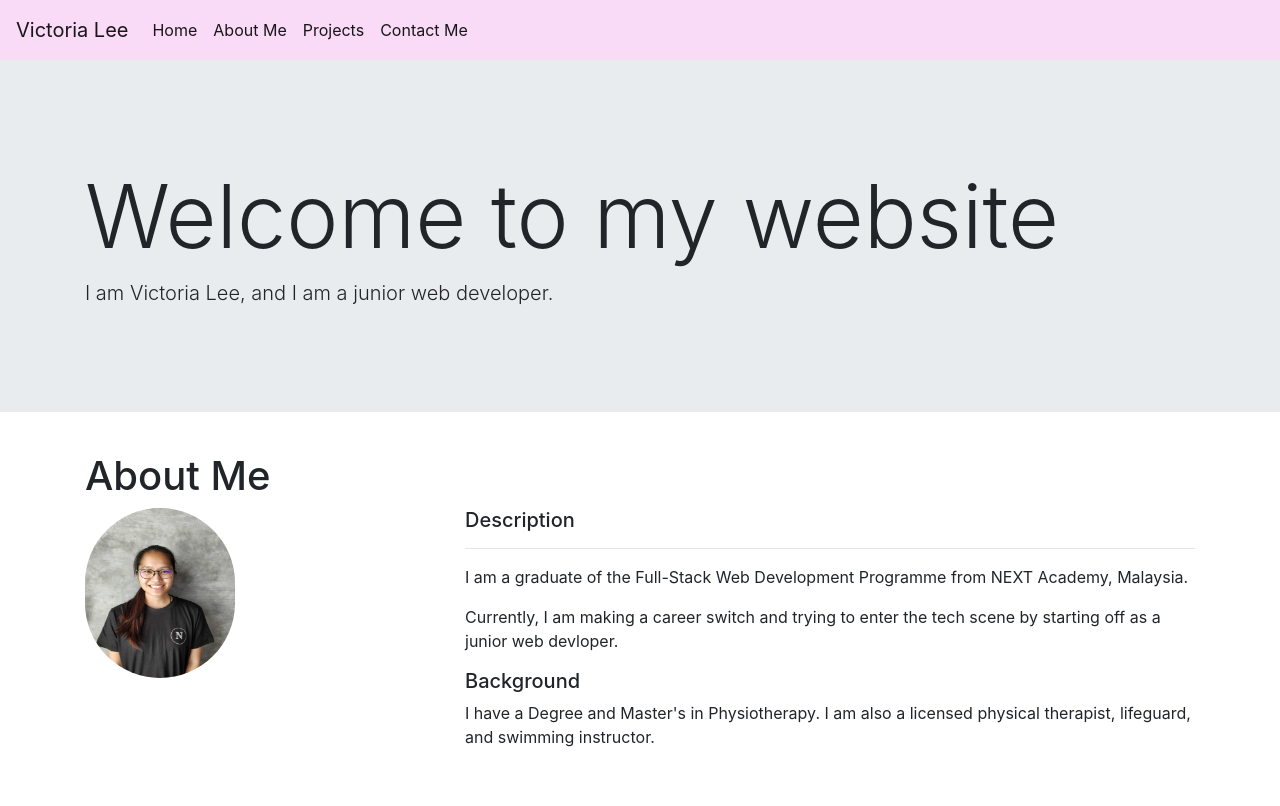
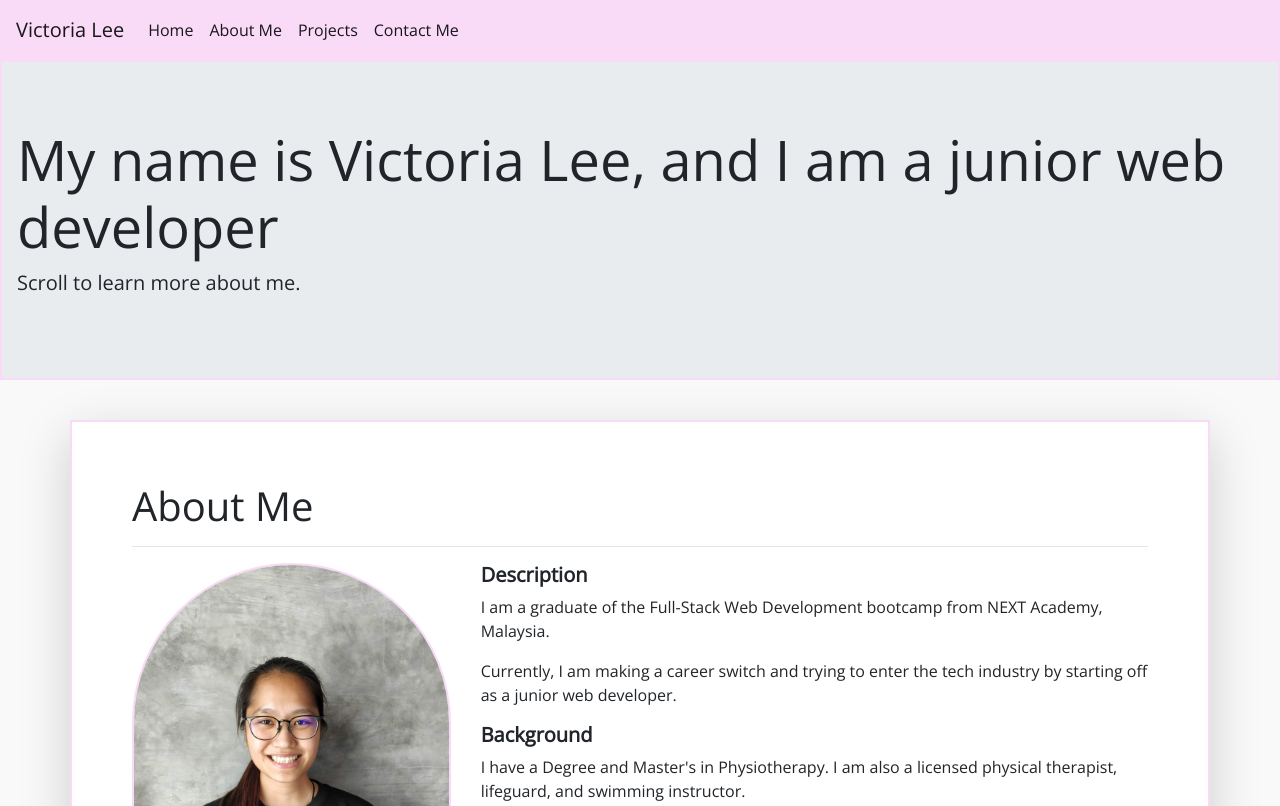
Before and after one commit to VictoriaLee91/website, a plain HTML site: page index.html in a window 1280 px wide. Shown: the top 806 px of the page. Drawn offline with nearby package versions, Linux system fonts and the light colour scheme.

Commit message:
added padding and shadows to the containers

```diff
--- a/index.html
+++ b/index.html
@@ -8,13 +8,14 @@
     <link rel="stylesheet" href="https://stackpath.bootstrapcdn.com/bootstrap/4.3.1/css/bootstrap.min.css"
         integrity="sha384-ggOyR0iXCbMQv3Xipma34MD+dH/1fQ784/j6cY/iJTQUOhcWr7x9JvoRxT2MZw1T" crossorigin="anonymous">
     <link rel="stylesheet" type="text/css" media="screen" href="styles.css" />
+    <link href="https://fonts.googleapis.com/css?family=Open+Sans&display=swap" rel="stylesheet">
     <title>Victoria Lee</title>
 </head>
 
 <body>
     <header>
         <!-- Navbar -->
-        <nav class="navbar fixed-top navbar-expand-lg navbar-light" style="background-color: #f9dbf8">
+        <nav class="navbar fixed-top navbar-expand-lg navbar-light">
             <a class="navbar-brand" href="#">Victoria Lee</a>
             <div class="collapse navbar-collapse  my-2 my-lg-0" id="navbarNavAltMarkup">
                 <div class="navbar-nav mr-auto">
@@ -29,28 +30,28 @@
 
     <!-- Introduction-->
     <div class="jumbotron jumbotron-fluid">
-        <div class="container">
-            <h1 class="display-2">Welcome to my website</h1>
-            <p class="lead">I am Victoria Lee, and I am a junior web developer.</p>
+        <div class="container-fluid">
+            <h2 class="display-4">My name is Victoria Lee, and I am a junior web developer</h2>
+            <p class="lead">Scroll to learn more about me.</p>
         </div>
     </div>
 
     <!-- About Me  -->
     <section id="aboutMe">
-        <div class="container">
+        <div class="container shadow-lg">
             <h1>About Me</h1>
+            <hr>
             <div class="row">
                 <div class="col-md-4 mb-4">
                     <img src="me.jpg" class="profile-picture" />
                 </div>
                 <div class="col-md-8 mb-4">
-                    <h5>Description</h5>
-                    <hr>
-                    <p>I am a graduate of the Full-Stack Web Development Programme from NEXT Academy, Malaysia.</p>
-                    <p>Currently, I am making a career switch and trying to enter the tech scene by starting off as a
+                    <h5><strong>Description</strong></h5>
+                    <p>I am a graduate of the Full-Stack Web Development bootcamp from NEXT Academy, Malaysia.</p>
+                    <p>Currently, I am making a career switch and trying to enter the tech industry by starting off as a
                         junior
-                        web devloper.</p>
-                    <h5>Background</h5>
+                        web developer.</p>
+                    <h5><strong>Background</strong></h5>
                     <p>I have a Degree and Master's in Physiotherapy. I am also a licensed physical therapist,
                         lifeguard,
                         and swimming instructor. </p>
@@ -61,11 +62,12 @@
 
     <!-- Projects -->
     <section id="projects">
-        <div class="container">
+        <div class="container shadow-lg">
             <h1>Projects</h1>
+            <hr>
             <h5>These are some projects that I have built.</h5>
             <div class="card-deck">
-                <div class="card">
+                <div class="card shadow-sm">
                     <img src="helikopter.jpg" class="card-img-top" alt="helikopter">
                     <div class="card-body">
                         <h5 class="card-title">Helikopter</h5>
@@ -80,7 +82,7 @@
                         <a href="https://helikopter.herokuapp.com/" target="_blank">Visit the app here.</a>
                     </div>
                 </div>
-                <div class="card">
+                <div class="card shadow-sm">
                     <img src="nextagram.jpg" class="card-img-top" alt="nextagram">
                     <div class="card-body">
                         <h5 class="card-title">Nextagram</h5>
@@ -95,27 +97,23 @@
 
     <!-- Contact Me -->
     <section id="contactMe">
-        <div class="container">
+        <div class="container shadow-lg">
             <h1>Contact Me</h1>
-            <div class="card border-info mb-3" style="max-width: 18rem;">
-                <div class="card-header">You may contact me at: </div>
-                <div class="card-body text-info">
-                    <ul>
-                        <li>Email: vickyloon91@gmail.com</li>
-                        <li>LinkedIn: <a href="https://www.linkedin.com/in/victoria-lee-a80264187/"
-                                target="_blank">Victoria
-                                Lee</a>
-                        </li>
-                        <li>GitHub: <a href="https://github.com/VictoriaLee91" target="_blank">VictoriaLee91</a></li>
-                    </ul>
-                </div>
-            </div>
+            <hr>
+            <p>You may contact me at:</p>
+            <ul>
+                <li>Email: <a href="mailto:vickyloon91@gmail.com">vickyloon91@gmail.com</a></li>
+                <li>LinkedIn: <a href="https://www.linkedin.com/in/victoria-lee-a80264187/" target="_blank">Victoria
+                        Lee</a>
+                </li>
+                <li>GitHub: <a href="https://github.com/VictoriaLee91" target="_blank">VictoriaLee91</a></li>
+            </ul>
         </div>
     </section>
 
     <!-- Footer -->
     <section>
-        <footer class="footer footer-expand-lg text-dark text-center" style="background-color: #f9dbf8">
+        <footer class="footer footer-expand-lg text-dark text-center">
             Copyright Victoria Lee 2019
         </footer>
     </section>
--- a/styles.css
+++ b/styles.css
@@ -1,10 +1,15 @@
 body {
     padding-top: 60px;
+    font-family: 'Open Sans', sans-serif;
+    background-color: #f9f9f9;
 }
 
 .container {
     margin-top: 40px;
     margin-bottom: 40px;
+    border: 2px solid #f9dbf8;
+    background-color: white;
+    padding: 60px 60px;
 }
 
 .navbar {
@@ -13,15 +18,25 @@ body {
     z-index: 9999;
     width: 100%;
     height: 60px;
+    background-color: #f9dbf8;
+}
+
+.jumbotron{
+    width:100%;
+    border: 2px solid #f9dbf8;
 }
 .profile-picture {
-    width: 150px;
-    height: 170px;
     max-width: 100%;
-    border-radius: 150px;
+    height: auto;
+    border-radius: 250px;
+    border: 2px solid #f9dbf8;
 }
 
 .card-img-top {
     width: 100%;
     height: auto;
 }
+
+.footer {
+    background-color: #f9dbf8;
+}
```
